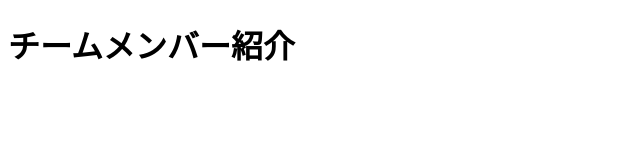
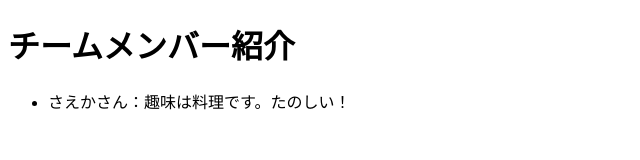
Before and after one commit to 2401360/0702, a plain HTML site: page index.html in a window 1280 px wide. Shown: the whole page, without its empty margins (0-640 px from the left). Drawn offline with Linux system fonts and the light colour scheme.

Commit message:
自己紹介（さえか）
自己紹介

```diff
--- a/index.html
+++ b/index.html
@@ -7,6 +7,7 @@
   <h1>チームメンバー紹介</h1>
   <ul>
     <!-- メンバー紹介をここに追加 -->
+     <li>さえかさん：趣味は料理です。たのしい！</li>
   </ul>
 </body>
 </html>
```
